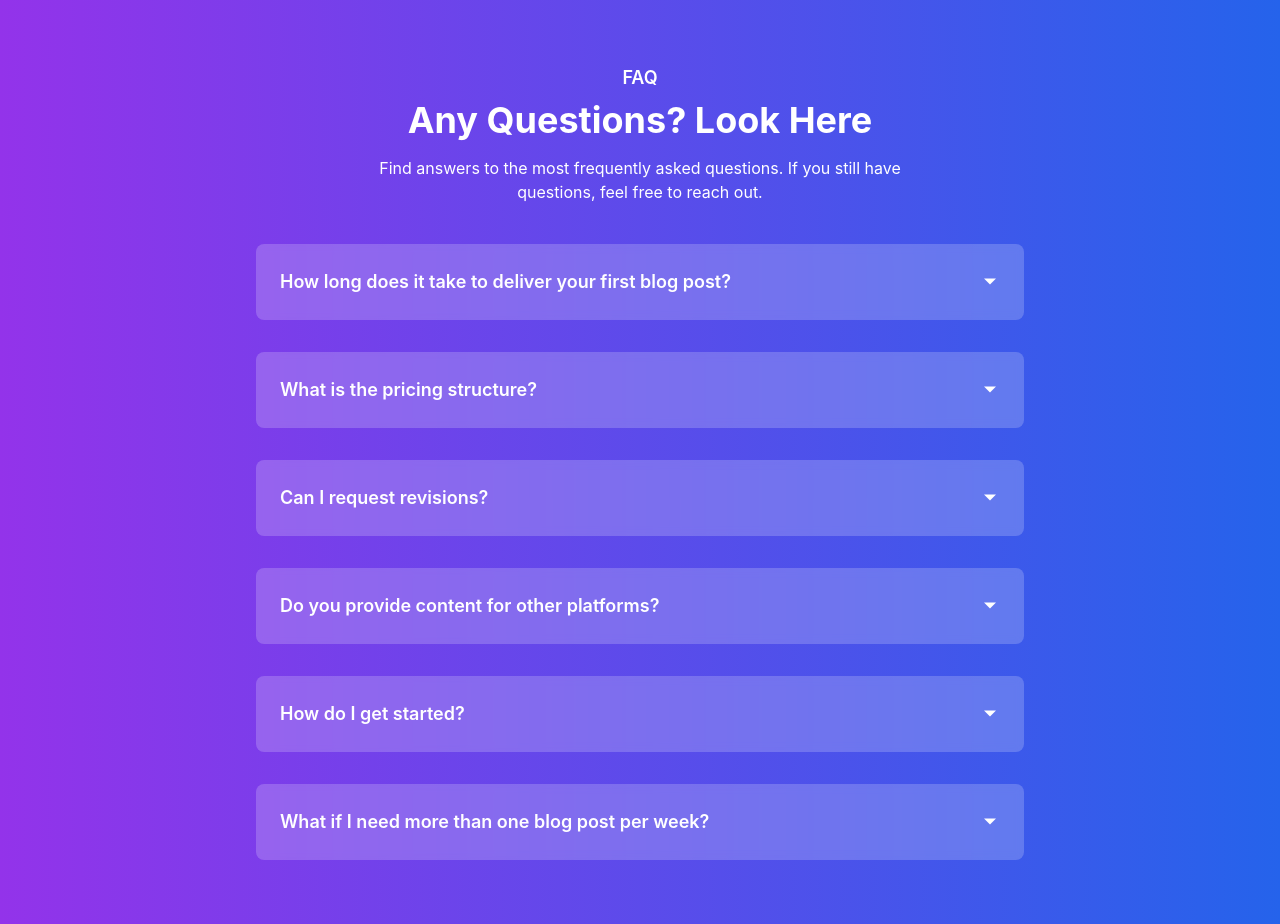
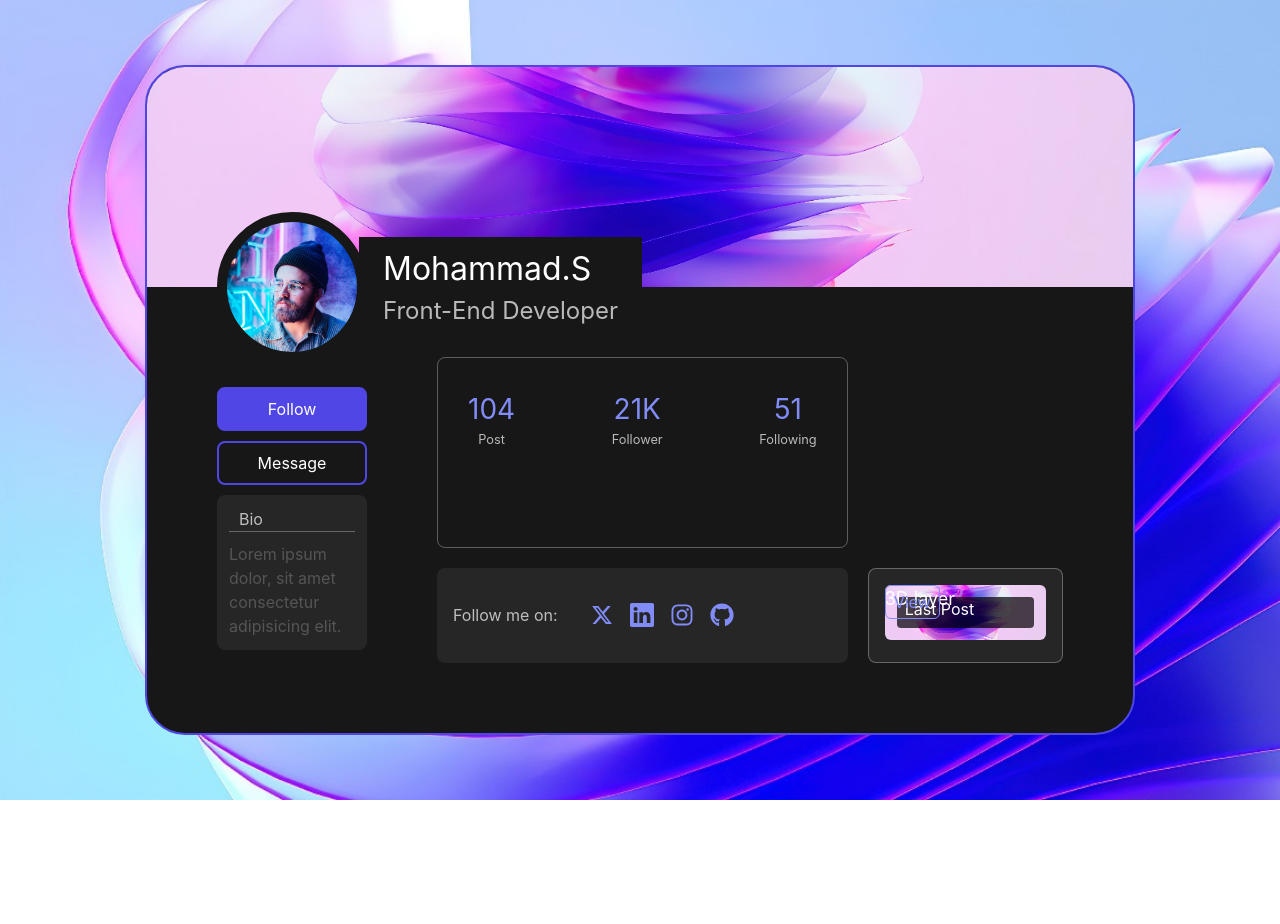
Before and after one commit to Aaryannn30/StaffSphere_Employee_Management, a React (Create React App) app in the folder react-side/: page / in a window 1280 px wide. After the commit the page ends 800 px from the top, so only its background shows below. Built offline with nearby package versions, Linux system fonts and the light colour scheme.

Commit message:
Profile Update 👍

```diff
--- a/react-side/src/App.js
+++ b/react-side/src/App.js
@@ -74,8 +74,8 @@ const App = () => {
         <Footer />
       </Router> */}
       {/* <Dashboard /> */}
-      <FAQ/>
-      {/* <Profile/> */}
+      {/* <FAQ/> */}
+      <Profile/>
     </>
   );
 
--- a/react-side/src/components/Dashboard/Profile.js
+++ b/react-side/src/components/Dashboard/Profile.js
@@ -2,6 +2,11 @@ import React from 'react';
 import p1 from './p1.jpg';
 import p2 from './P2.jpg';
 import p3 from './P3.jpg';
+import { RiTwitterXFill } from "react-icons/ri";
+import { BsLinkedin } from "react-icons/bs";
+import { FaInstagram } from 'react-icons/fa';
+import { FaGithub } from 'react-icons/fa6';
+
 
 const ProfileCard = () => {
     return (
@@ -9,7 +14,7 @@ const ProfileCard = () => {
             className="h-screen flex justify-center items-center bg-cover"
             style={{ backgroundImage: `url(${p2})` }}
         >
-            <div className="w-[clamp(428px,990px,990px)] h-[670px] bg-[#171717] border-2 border-[#4f46e5] rounded-[40px] overflow-auto grid grid-rows-[220px_auto]">
+            <div className="w-[clamp(428px,990px,990px)] h-[670px] bg-[#171717] border-2 border-[#4f46e5] rounded-[40px] overflow-hidden grid grid-rows-[220px_auto] ">
 
                 {/* Profile Header */}
                 <div
@@ -62,11 +67,11 @@ const ProfileCard = () => {
 
                         <div className="col-span-2 bg-[#262626] text-[#ffffffb3] p-4 rounded-lg flex items-center gap-4">
                             <span>Follow me on:</span>
-                            <a href="#" className="text-[#818cf8] text-[24px]"><i className="fab fa-facebook-square"></i></a>
-                            <a href="https://twitter.com/MammadSahragard" className="text-[#818cf8] text-[24px]"><i className="fab fa-twitter-square"></i></a>
-                            <a href="https://www.linkedin.com/in/mohammadsahragard/" className="text-[#818cf8] text-[24px]"><i className="fab fa-linkedin"></i></a>
-                            <a href="https://www.instagram.com/mammad.sahragard/" className="text-[#818cf8] text-[24px]"><i className="fab fa-instagram-square"></i></a>
-                            <a href="https://github.com/MohammadSahragard" className="text-[#818cf8] text-[24px]"><i className="fab fa-github-square"></i></a>
+                            <a href="/" className="text-[#818cf8] text-[24px]"><i className="fab fa-facebook-square"></i></a>
+                            <a href="https://twitter.com/MammadSahragard" className="text-[#818cf8] text-[24px]"><RiTwitterXFill /></a>
+                            <a href="https://www.linkedin.com/in/mohammadsahragard/" className="text-[#818cf8] text-[24px]"><BsLinkedin /></a>
+                            <a href="https://www.instagram.com/mammad.sahragard/" className="text-[#818cf8] text-[24px]"><FaInstagram /></a>
+                            <a href="https://github.com/MohammadSahragard" className="text-[#818cf8] text-[24px]"><FaGithub /></a>
                         </div>
 
                         <div
@@ -78,8 +83,8 @@ const ProfileCard = () => {
                             >
                                 <span className="absolute inset-3 bg-[#000000b3] text-white px-2 rounded">Last Post</span>
                             </div>
-                            <h3 className="text-white text-[18px]">3D layer</h3>
-                            <button className="border border-[#818cf8] text-[#818cf8] rounded-md px-2 py-1 text-center">View</button>
+                                <h3 className="absolute text-white text-[18px]">3D layer</h3>
+                                <button className=" absolute border border-[#818cf8] text-[#818cf8] rounded-md px-2 py-1 text-center">View</button>
                         </div>
                     </div>
                 </div>
```
